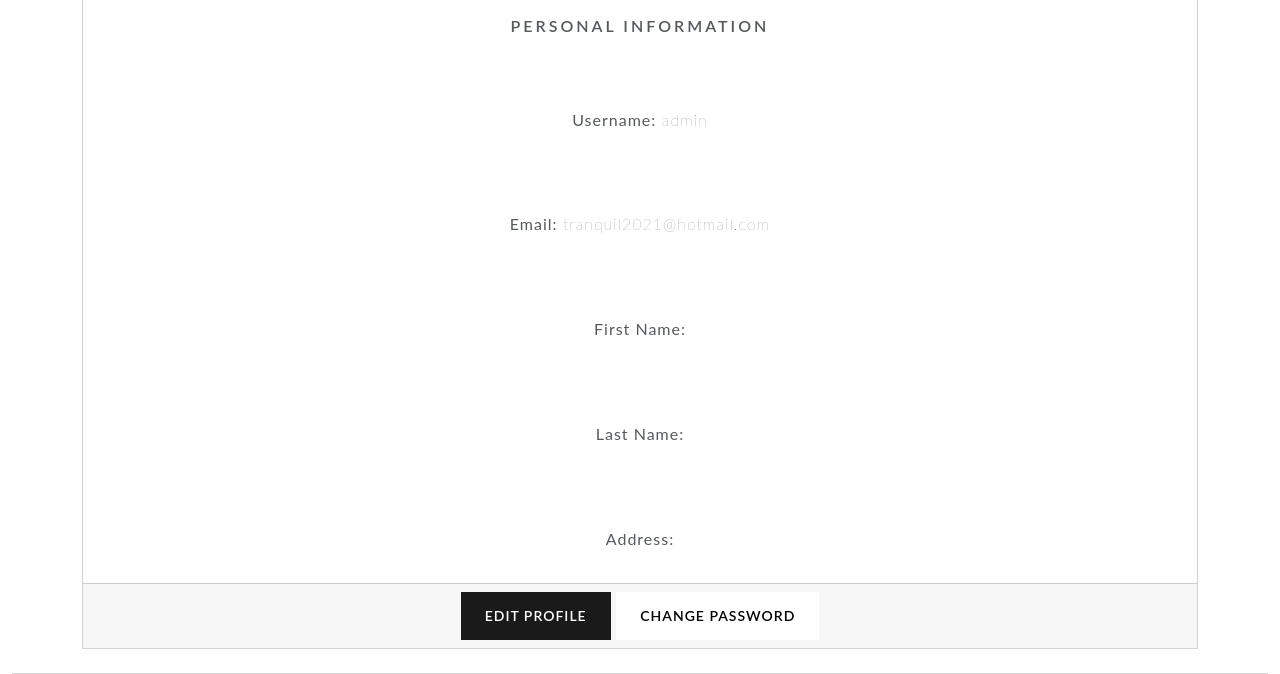
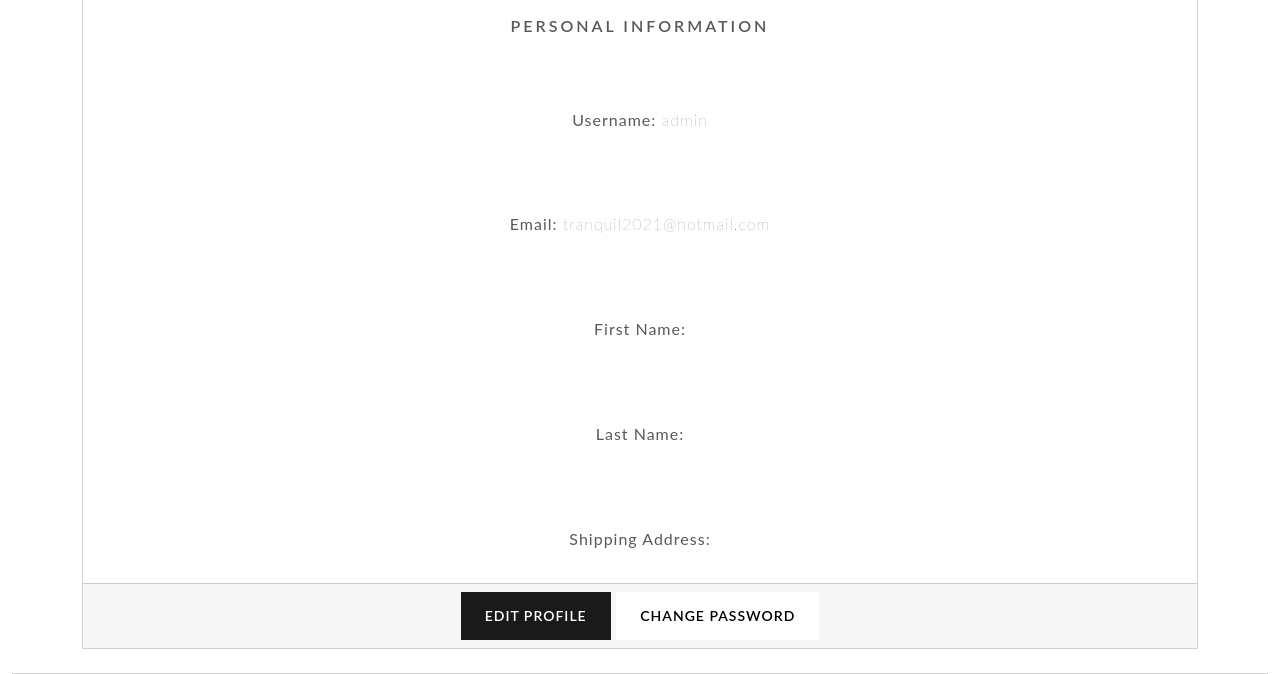
Before and after one commit to BadrAlioui/boutique_shop, a Django app: page /auth/profile/ in a window 1280 px wide. Shown: the part 203-877 px from the top of the page. Run offline with Django 5.2, Linux system fonts and the light colour scheme; a user stored in the database is signed in; data comes from the database, SQL or seed files in the repository; some libraries are stand-ins or nearby versions.

Commit message:
Replaced 'address' with 'shipping address in profile

```diff
--- a/authenticate/templates/authenticate/my_profile.html
+++ b/authenticate/templates/authenticate/my_profile.html
@@ -10,7 +10,7 @@
             <p><strong>Email:</strong> {{ profile.user.email }}</p>
             <p><strong>First Name:</strong> {{ profile.user.first_name }}</p>
             <p><strong>Last Name:</strong> {{ profile.user.last_name }}</p>
-            <p><strong>Address:</strong> {{ profile.address }}</p>
+            <p><strong>Shipping Address:</strong> {{ profile.address }}</p>
         </div>
         <div class="card-footer">
             <a href="{% url 'edit_profile' %}" class="btn btn-primary">Edit Profile</a>
```
